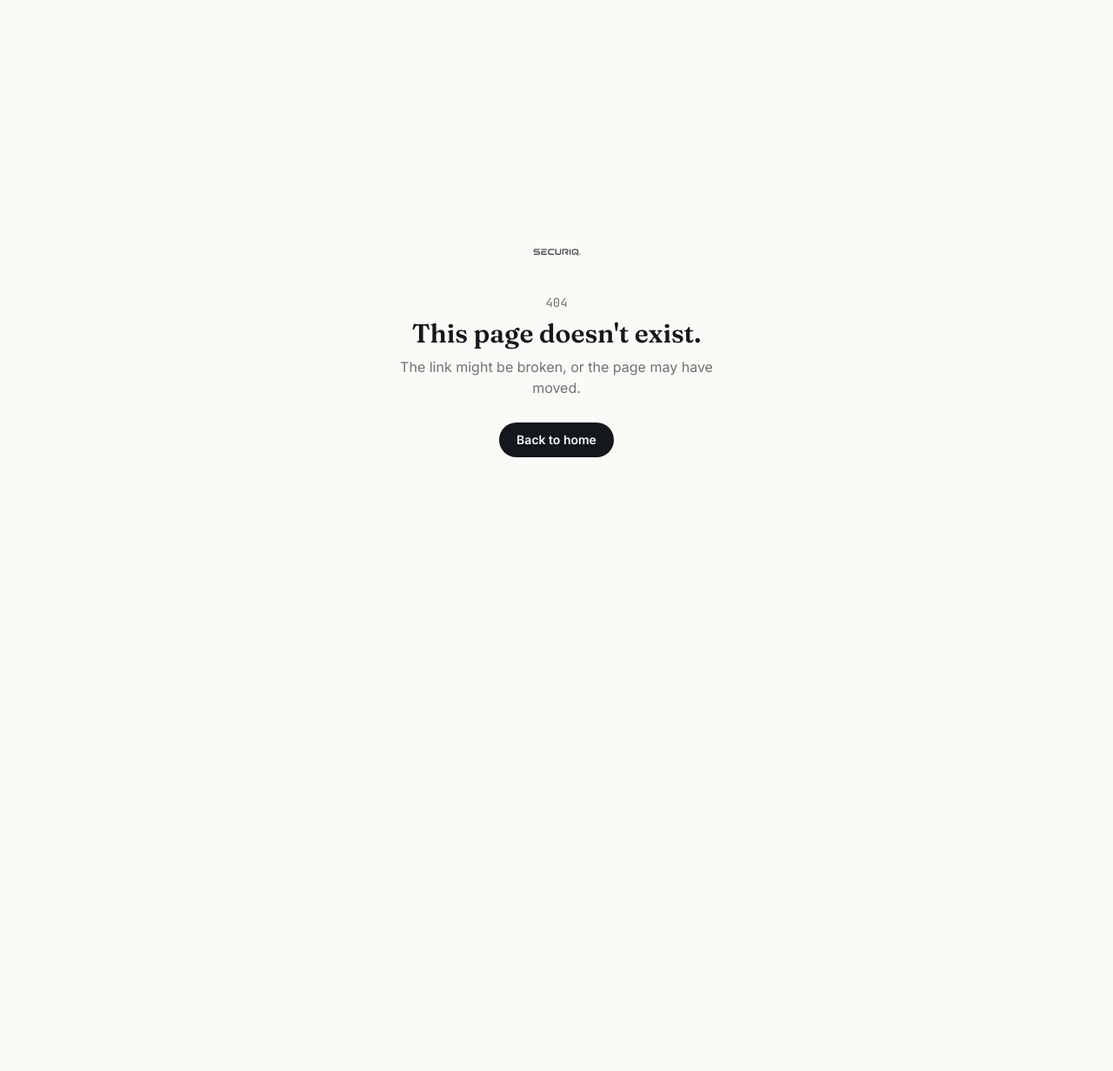
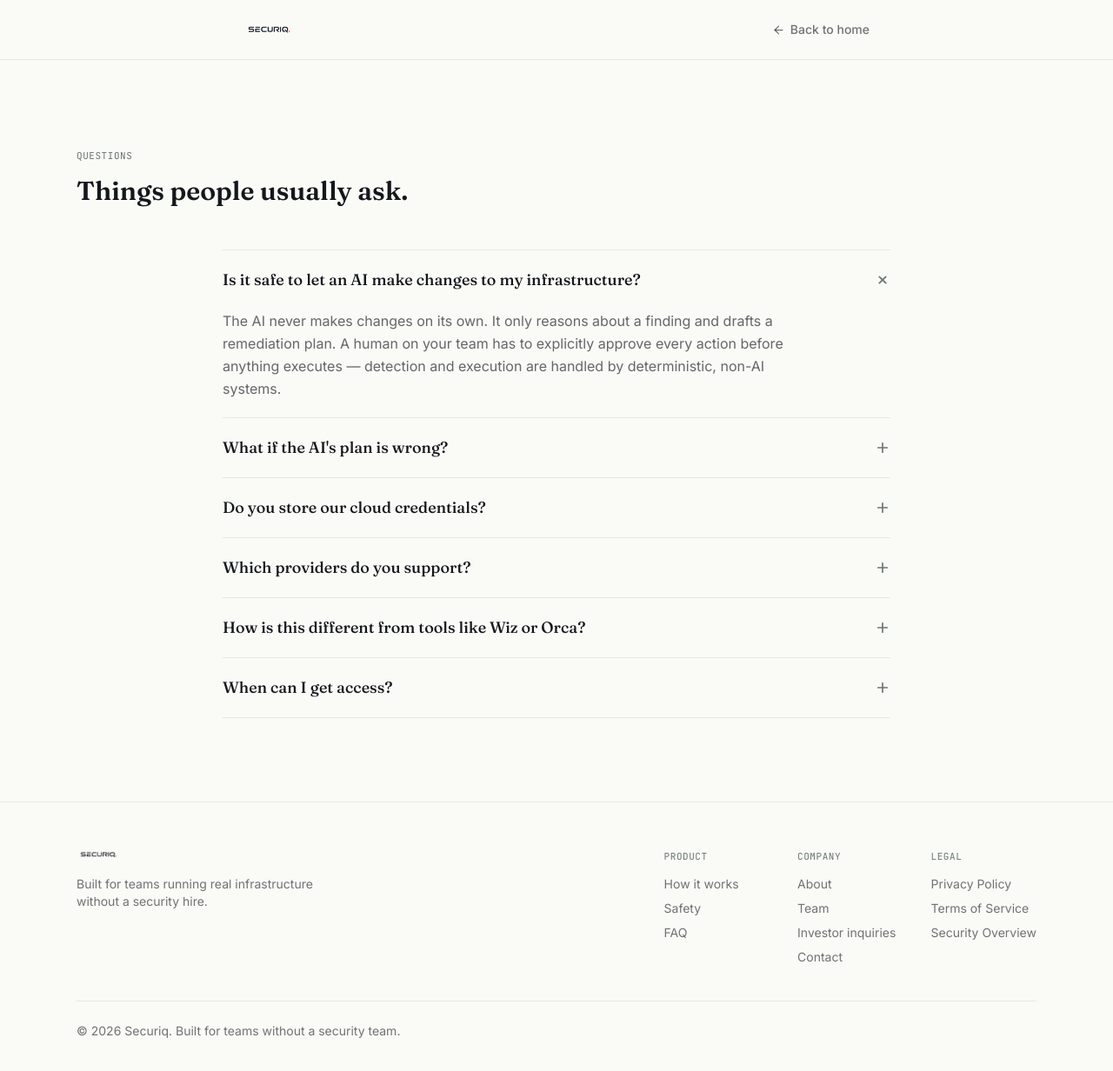
Before and after one commit to erharsh237/securiq, a React (Vite) app: page /faq in a window 1280 px wide. Before the commit this address had no page. Shown: the top 1232 px of the page at 87% size. Before the commit the page ends 800 px from the top, so only its background shows below. Built offline with nearby package versions, Linux system fonts and the light colour scheme.

Commit message:
added multi page website

```diff
--- a/src/App.tsx
+++ b/src/App.tsx
@@ -6,6 +6,7 @@ import { AboutPage } from "./pages/AboutPage";
 import { PrivacyPolicyPage } from "./pages/PrivacyPolicyPage";
 import { TermsPage } from "./pages/TermsPage";
 import { SecurityOverviewPage } from "./pages/SecurityOverviewPage";
+import { FaqPage } from "./pages/FaqPage";
 import { NotFoundPage } from "./pages/NotFoundPage";
 
 export default function App() {
@@ -19,6 +20,7 @@ export default function App() {
             <Route path="/privacy" element={<PrivacyPolicyPage />} />
             <Route path="/terms" element={<TermsPage />} />
             <Route path="/security" element={<SecurityOverviewPage />} />
+            <Route path="/faq" element={<FaqPage />} />
             <Route path="*" element={<NotFoundPage />} />
           </Routes>
         </div>
--- a/src/components/Footer.tsx
+++ b/src/components/Footer.tsx
@@ -32,9 +32,9 @@ export function Footer() {
                   </a>
                 </li>
                 <li>
-                  <a href="/#faq" className="text-ink/60 hover:text-ink">
+                  <Link to="/faq" className="text-ink/60 hover:text-ink">
                     FAQ
-                  </a>
+                  </Link>
                 </li>
               </ul>
             </div>
@@ -50,9 +50,9 @@ export function Footer() {
                   </Link>
                 </li>
                 <li>
-                  <a href="/#team" className="text-ink/60 hover:text-ink">
+                  <Link to="/about#team" className="text-ink/60 hover:text-ink">
                     Team
-                  </a>
+                  </Link>
                 </li>
                 <li>
                   <a
--- a/src/components/Nav.tsx
+++ b/src/components/Nav.tsx
@@ -17,9 +17,9 @@ export function Nav() {
           <a href="#trust" className="hover:text-ink">
             Safety
           </a>
-          <a href="#faq" className="hover:text-ink">
+          <Link to="/faq" className="hover:text-ink">
             FAQ
-          </a>
+          </Link>
           <a href="#waitlist" className="hover:text-ink">
             Waitlist
           </a>
--- a/src/pages/AboutPage.tsx
+++ b/src/pages/AboutPage.tsx
@@ -1,5 +1,9 @@
 import { Link } from "react-router-dom";
 import { ArrowLeft } from "lucide-react";
+import { UseCases } from "../components/UseCases";
+import { Roadmap } from "../components/Roadmap";
+import { Team } from "../components/Team";
+import { Footer } from "../components/Footer";
 
 export function AboutPage() {
   return (
@@ -58,13 +62,12 @@ export function AboutPage() {
           </p>
         </div>
 
-        <Link
-          to="/#team"
-          className="mt-10 inline-block rounded-full bg-ink px-5 py-2.5 text-sm font-semibold text-paper hover:bg-pine-dark"
-        >
-          Meet the team
-        </Link>
       </main>
+
+      <UseCases />
+      <Roadmap />
+      <Team />
+      <Footer />
     </div>
   );
 }
--- /dev/null
+++ b/src/pages/FaqPage.tsx
@@ -0,0 +1,28 @@
+import { Link } from "react-router-dom";
+import { ArrowLeft } from "lucide-react";
+import { Faq } from "../components/Faq";
+import { Footer } from "../components/Footer";
+
+export function FaqPage() {
+  return (
+    <div className="min-h-screen bg-paper">
+      <header className="border-b border-ink/8">
+        <div className="mx-auto flex max-w-3xl items-center justify-between px-6 py-5">
+          <Link to="/" className="flex items-center">
+            <img src="/logo.png" alt="Securiq" loading="lazy" className="h-7 w-auto" />
+          </Link>
+          <Link
+            to="/"
+            className="flex items-center gap-1.5 text-sm font-medium text-ink/60 hover:text-ink"
+          >
+            <ArrowLeft size={15} />
+            Back to home
+          </Link>
+        </div>
+      </header>
+
+      <Faq />
+      <Footer />
+    </div>
+  );
+}
--- a/src/pages/HomePage.tsx
+++ b/src/pages/HomePage.tsx
@@ -4,10 +4,6 @@ import { Problem } from "../components/Problem";
 import { Features } from "../components/Features";
 import { HowItWorks } from "../components/HowItWorks";
 import { Trust } from "../components/Trust";
-import { UseCases } from "../components/UseCases";
-import { Roadmap } from "../components/Roadmap";
-import { Team } from "../components/Team";
-import { Faq } from "../components/Faq";
 import { ClosingCta } from "../components/ClosingCta";
 import { Footer } from "../components/Footer";
 
@@ -20,10 +16,6 @@ export function HomePage() {
       <Features />
       <HowItWorks />
       <Trust />
-      <UseCases />
-      <Roadmap />
-      <Team />
-      <Faq />
       <ClosingCta />
       <Footer />
     </>
```
